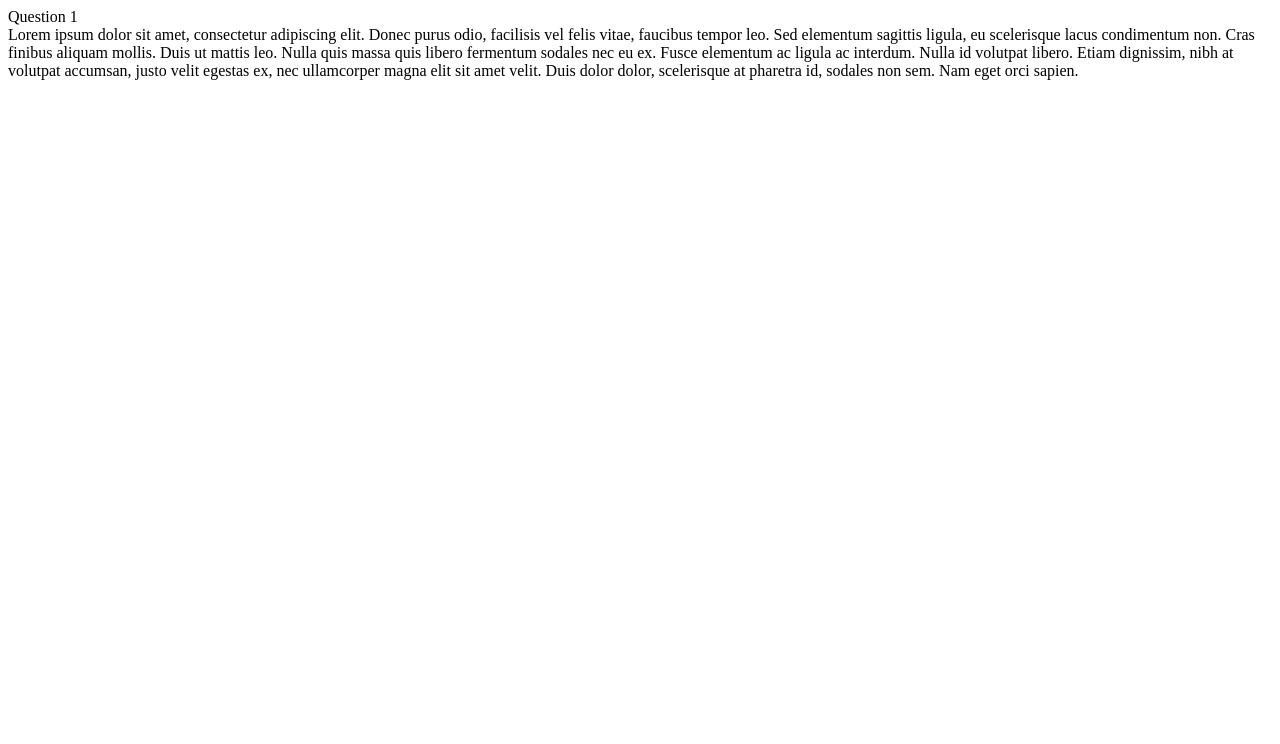
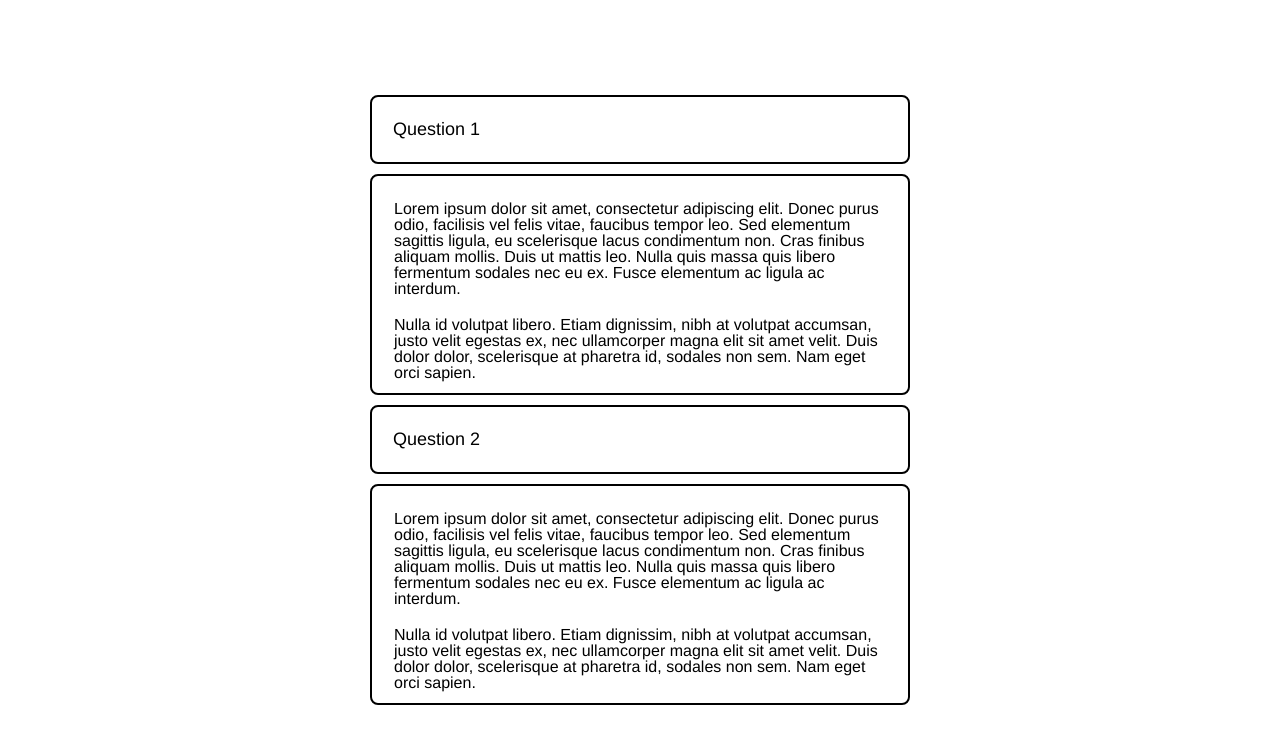
Before and after one commit to ecfaria/accordion, a website: page index.html in a window 1280 px wide. Drawn offline with nearby package versions, Linux system fonts and the light colour scheme; files that its build step writes are made by us from their sources.

Commit message:
basic styling

```diff
--- a/index.html
+++ b/index.html
@@ -4,6 +4,13 @@
     <meta charset="utf-8" />
     <meta http-equiv="X-UA-Compatible" content="IE=edge" />
     <title>Strata3</title>
+    <link
+      rel="stylesheet"
+      href="https://cdnjs.cloudflare.com/ajax/libs/meyer-reset/2.0/reset.min.css"
+      integrity="sha256-gvEnj2axkqIj4wbYhPjbWV7zttgpzBVEgHub9AAZQD4="
+      crossorigin="anonymous"
+    />
+
     <!-- Minified CSS -->
     <link rel="stylesheet" href="dist/css/app.min.css" />
     <link
@@ -18,15 +25,39 @@
           Question 1
         </div>
         <div class="accordion__body">
-          Lorem ipsum dolor sit amet, consectetur adipiscing elit. Donec purus
-          odio, facilisis vel felis vitae, faucibus tempor leo. Sed elementum
-          sagittis ligula, eu scelerisque lacus condimentum non. Cras finibus
-          aliquam mollis. Duis ut mattis leo. Nulla quis massa quis libero
-          fermentum sodales nec eu ex. Fusce elementum ac ligula ac interdum.
-          Nulla id volutpat libero. Etiam dignissim, nibh at volutpat accumsan,
-          justo velit egestas ex, nec ullamcorper magna elit sit amet velit.
-          Duis dolor dolor, scelerisque at pharetra id, sodales non sem. Nam
-          eget orci sapien.
+          <p>
+            Lorem ipsum dolor sit amet, consectetur adipiscing elit. Donec purus
+            odio, facilisis vel felis vitae, faucibus tempor leo. Sed elementum
+            sagittis ligula, eu scelerisque lacus condimentum non. Cras finibus
+            aliquam mollis. Duis ut mattis leo. Nulla quis massa quis libero
+            fermentum sodales nec eu ex. Fusce elementum ac ligula ac interdum.
+          </p>
+          <p>
+            Nulla id volutpat libero. Etiam dignissim, nibh at volutpat
+            accumsan, justo velit egestas ex, nec ullamcorper magna elit sit
+            amet velit. Duis dolor dolor, scelerisque at pharetra id, sodales
+            non sem. Nam eget orci sapien.
+          </p>
+        </div>
+      </div>
+      <div class="accordion__item">
+        <div class="accordion__header">
+          Question 2
+        </div>
+        <div class="accordion__body">
+          <p>
+            Lorem ipsum dolor sit amet, consectetur adipiscing elit. Donec purus
+            odio, facilisis vel felis vitae, faucibus tempor leo. Sed elementum
+            sagittis ligula, eu scelerisque lacus condimentum non. Cras finibus
+            aliquam mollis. Duis ut mattis leo. Nulla quis massa quis libero
+            fermentum sodales nec eu ex. Fusce elementum ac ligula ac interdum.
+          </p>
+          <p>
+            Nulla id volutpat libero. Etiam dignissim, nibh at volutpat
+            accumsan, justo velit egestas ex, nec ullamcorper magna elit sit
+            amet velit. Duis dolor dolor, scelerisque at pharetra id, sodales
+            non sem. Nam eget orci sapien.
+          </p>
         </div>
       </div>
     </div>
--- /dev/null
+++ b/src/scss/_accordion.scss
@@ -0,0 +1,25 @@
+.accordion {
+  max-width: 540px;
+
+  &__item {
+    & + & {
+      margin-top: 10px;
+    }
+  }
+
+  &__header,
+  &__body {
+    border: 2px solid #000;
+    border-radius: 8px;
+  }
+
+  &__header {
+    margin-bottom: 10px;
+    padding: 23px 21px 24px;
+    font-size: 18px;
+  }
+
+  &__body {
+    padding: 25px 23px 12px 22px;
+  }
+}
--- /dev/null
+++ b/src/scss/_base.scss
@@ -0,0 +1,7 @@
+body {
+  display: flex;
+  width: 100%;
+  min-height: 100vh;
+  align-items: center;
+  justify-content: center;
+}
--- /dev/null
+++ b/src/scss/_typography.scss
@@ -0,0 +1,9 @@
+body {
+  font-family: Helvetica Neue, Helvetica, Arial, sans-serif;
+}
+
+p {
+  & + p {
+    margin-top: 20px;
+  }
+}
--- a/src/scss/app.scss
+++ b/src/scss/app.scss
@@ -0,0 +1,3 @@
+@import 'base';
+@import 'typography';
+@import 'accordion';
```
Also changed, not shown: dist/css/app.min.css, 1 other file.
